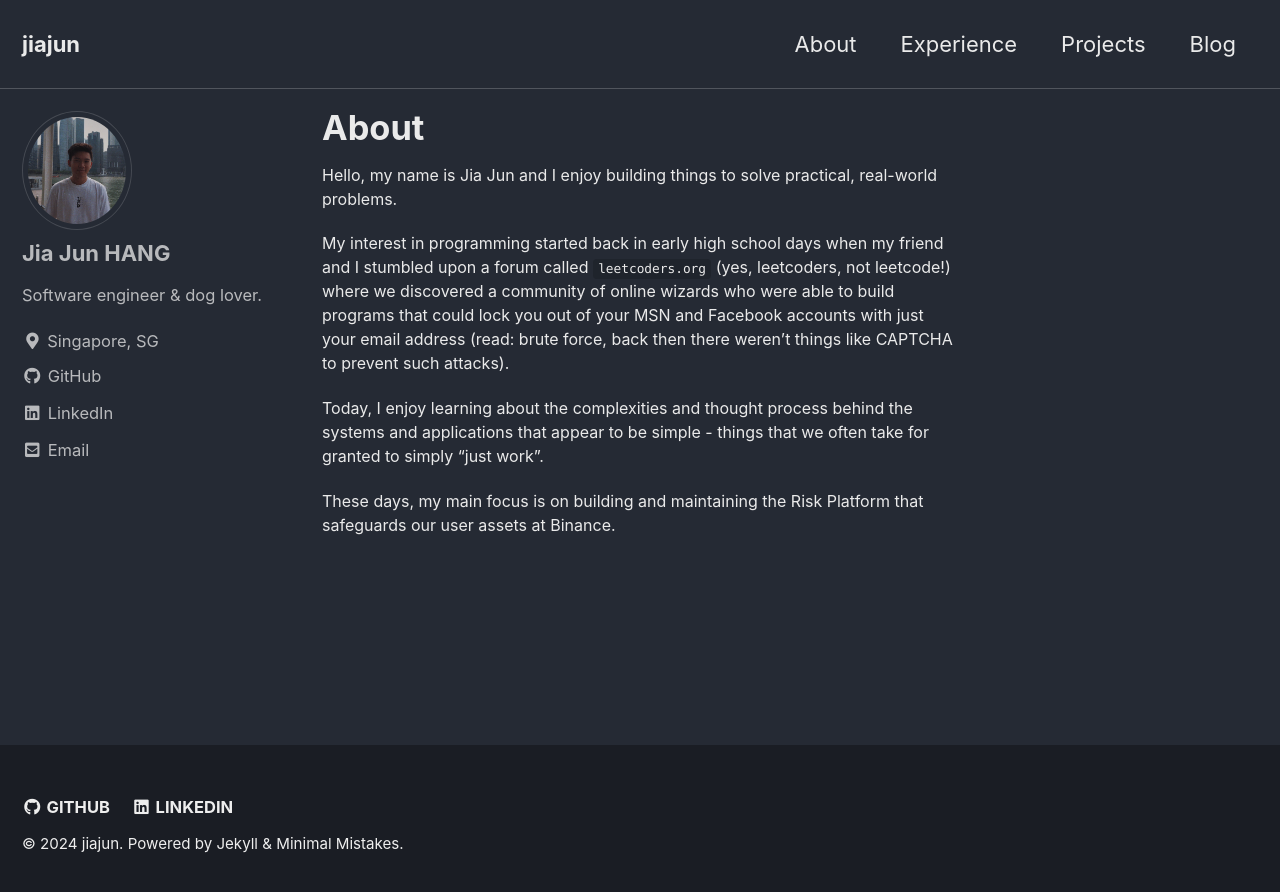
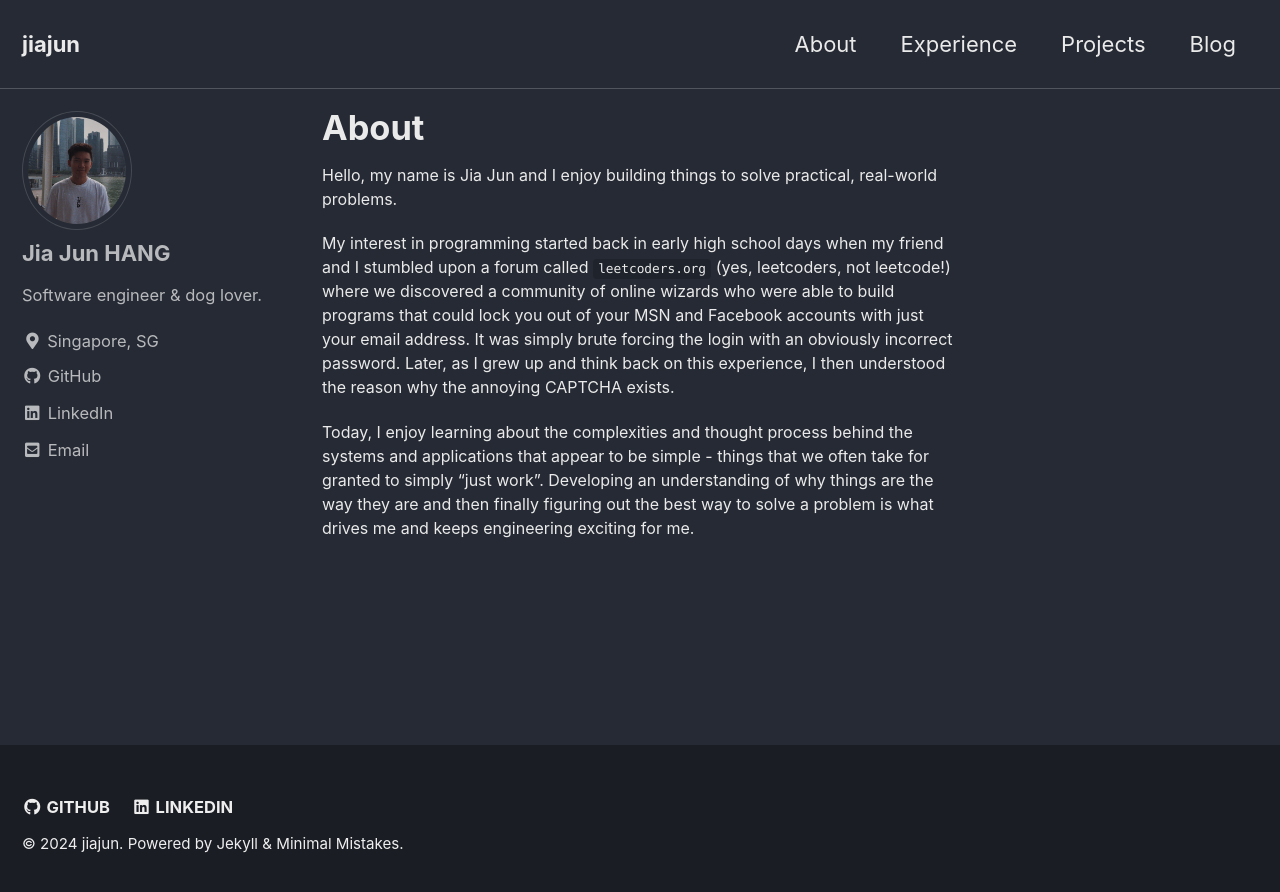
Before and after one commit to jiajunhang/jiajunhang.github.io, a Jekyll site: the page built from index.md, in a window 1280 px wide. Shown: the top 892 px of the page. Built offline with Jekyll 4.4.1, drawn with Linux system fonts in a browser that asks for light colours; cached includes are drawn as plain includes; a script that is not in the unit is left out.

Commit message:
updated main index/about page

```diff
--- a/index.md
+++ b/index.md
@@ -8,8 +8,6 @@ title: "About"
 
 Hello, my name is Jia Jun and I enjoy building things to solve practical, real-world problems.
 
-My interest in programming started back in early high school days when my friend and I stumbled upon a forum called `leetcoders.org` (yes, leetcoders, not leetcode!) where we discovered a community of online wizards who were able to build programs that could lock you out of your MSN and Facebook accounts with just your email address (read: brute force, back then there weren't things like CAPTCHA to prevent such attacks).
+My interest in programming started back in early high school days when my friend and I stumbled upon a forum called `leetcoders.org` (yes, leetcoders, not leetcode!) where we discovered a community of online wizards who were able to build programs that could lock you out of your MSN and Facebook accounts with just your email address. It was simply brute forcing the login with an obviously incorrect password. Later, as I grew up and think back on this experience, I then understood the reason why the annoying CAPTCHA exists.
 
-Today, I enjoy learning about the complexities and thought process behind the systems and applications that appear to be simple - things that we often take for granted to simply "just work".
-
-These days, my main focus is on building and maintaining the Risk Platform that safeguards our user assets at Binance.
+Today, I enjoy learning about the complexities and thought process behind the systems and applications that appear to be simple - things that we often take for granted to simply "just work". Developing an understanding of why things are the way they are and then finally figuring out the best way to solve a problem is what drives me and keeps engineering exciting for me.
```
